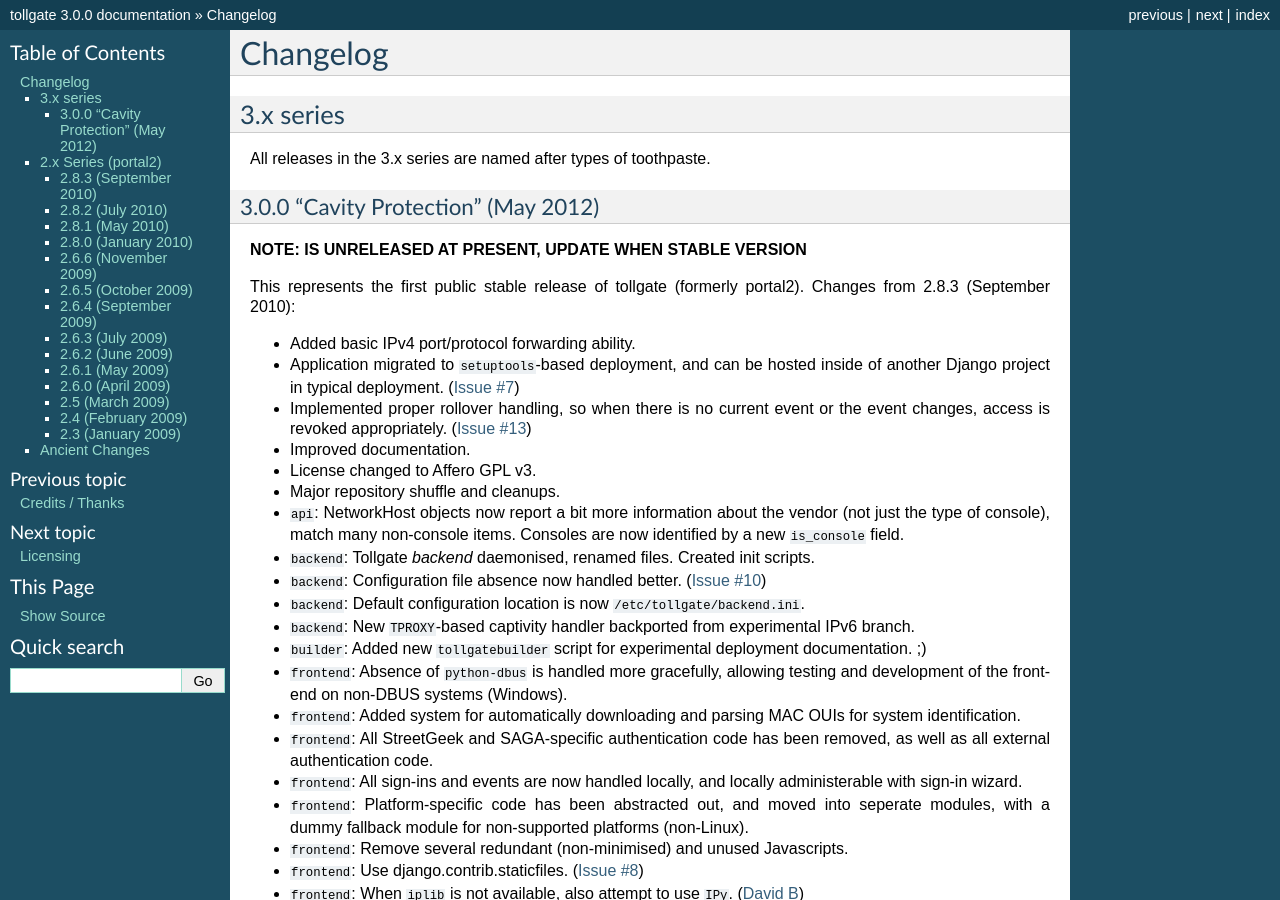
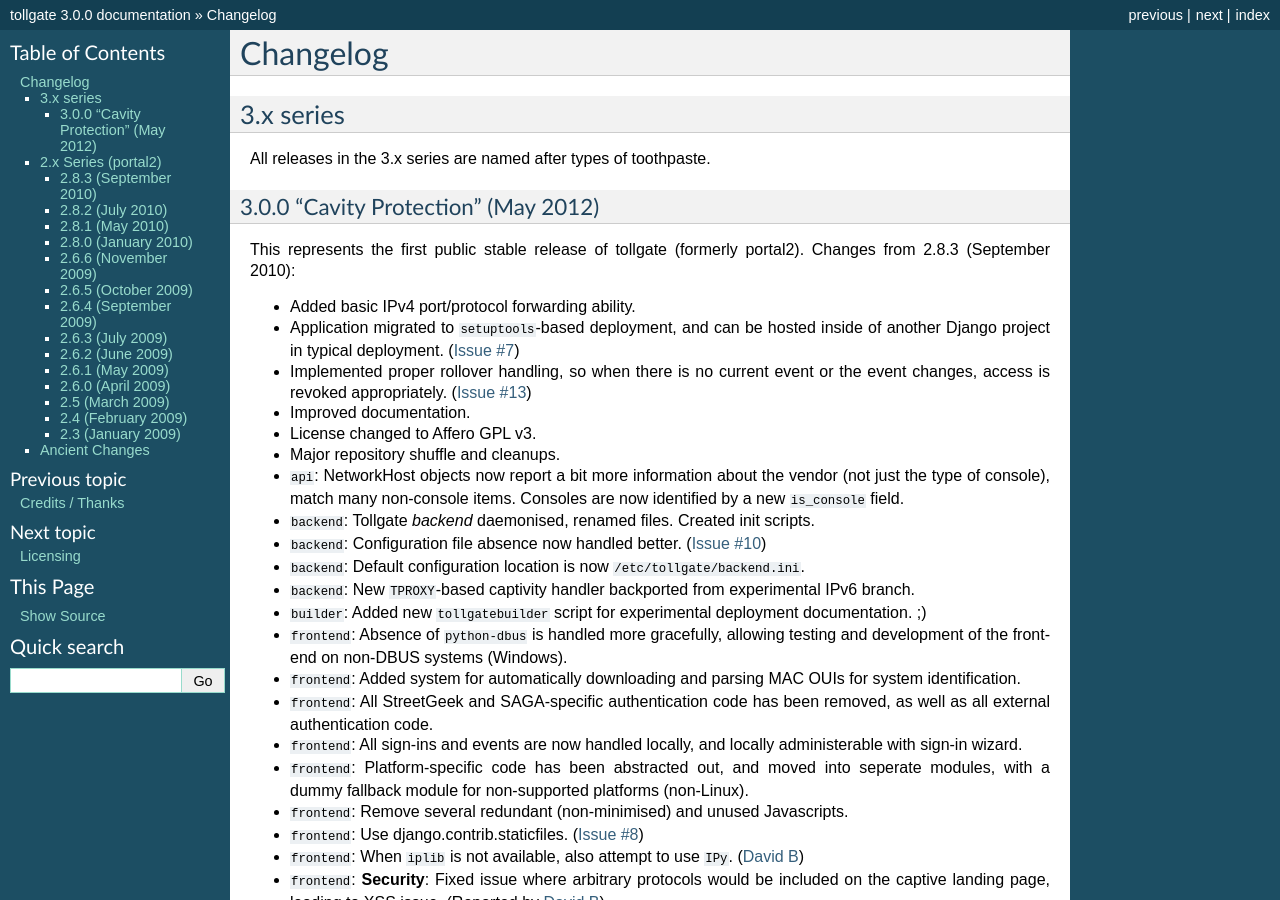
Before and after one commit to micolous/tollgate, a Sphinx documentation site: the page built from docs/changelog.rst, in a window 1280 px wide and 900 px high. Built offline with Sphinx 7.4.7, drawn with Linux system fonts in a browser that asks for light colours.

Commit message:
remove note that 3.0.0 is unreleased

```diff
--- a/docs/changelog.rst
+++ b/docs/changelog.rst
@@ -9,8 +9,6 @@
 
 3.0.0 "Cavity Protection" (May 2012)
 ------------------------------------
-
-**NOTE: IS UNRELEASED AT PRESENT, UPDATE WHEN STABLE VERSION**
 
 This represents the first public stable release of tollgate (formerly portal2).  Changes from 2.8.3 (September 2010):
 
```
